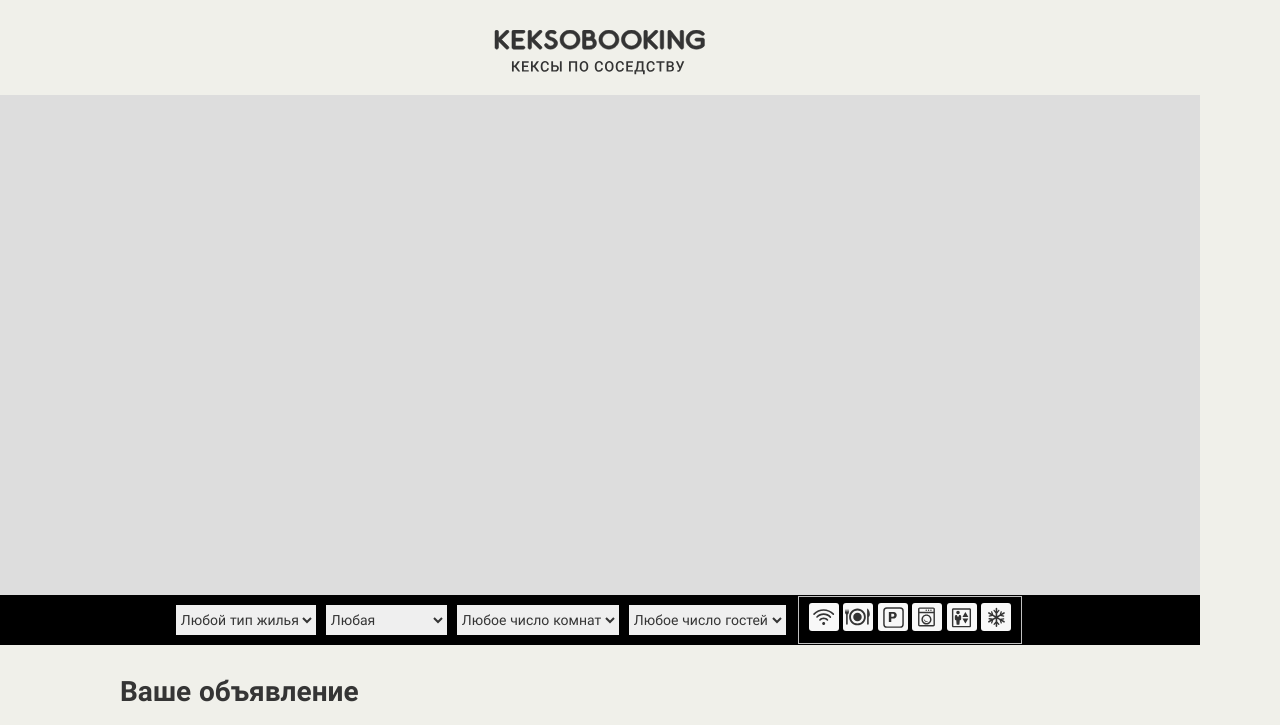
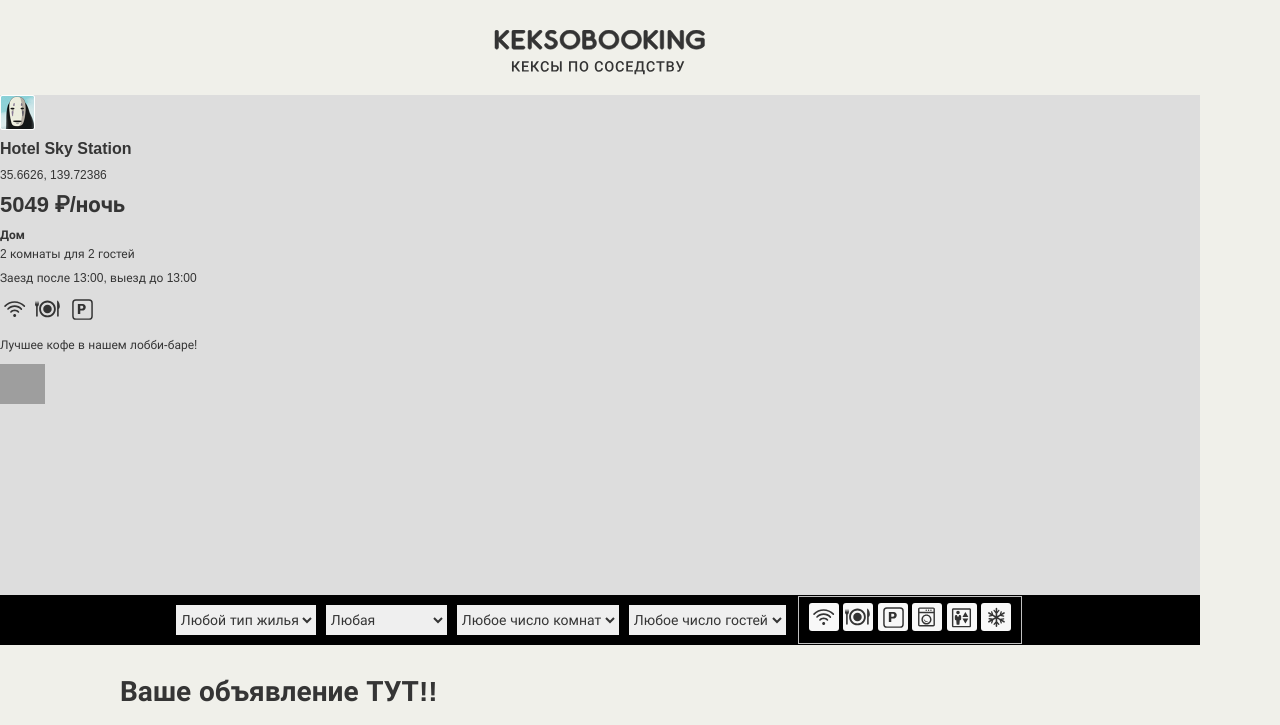
Before and after one commit to htmlacademy-javascript/2001019-keksobooking-1, a website with bundled scripts: page index.html in a window 1280 px wide. Shown: the top 725 px of the page. Built offline with nearby package versions, Linux system fonts and the light colour scheme; grey boxes are pictures that could not be loaded.

Commit message:
отрисовала одно объявление

```diff
--- a/index.html
+++ b/index.html
@@ -70,7 +70,7 @@
 
     <!-- Форма объявления -->
     <section class="notice">
-      <h2 class="notice__title">Ваше объявление</h2>
+      <h2 class="notice__title">Ваше объявление ТУТ!!</h2>
       <form class="ad-form" method="post" enctype="multipart/form-data" autocomplete="off">
         <fieldset class="ad-form-header">
           <legend class="ad-form-header__title">Ваша фотография (для карты)</legend>
--- a/js/data.js
+++ b/js/data.js
@@ -20,6 +20,14 @@ const types = [
   'bungalow',
   'hotel',
 ];
+
+const typesNames = {
+  'palace': 'Дворец',
+  'flat': 'Квартира',
+  'house': 'Дом',
+  'bungalow': 'Бунгало',
+  'hotel': 'Отель'
+};
 
 const checkinTimes = [
   '12:00',
@@ -60,7 +68,7 @@ const createOffer = (_, index) => {
   const longitude = getRandomNumber(139.70000, 139.80000, 5);
   return {
     author: {
-      avatar: `img/avatars/user-${(index + 1).toString().padStart(2, 0)}.png`,
+      avatar: `img/avatars/user${(index + 1).toString().padStart(2, 0)}.png`,
     },
     offer: {
       title: getRandomArrayElement(titles),
@@ -84,4 +92,4 @@ const createOffer = (_, index) => {
 
 const createOffers = (offersCount) => Array.from({length: offersCount}, createOffer);
 
-export {createOffers};
+export {createOffers, typesNames};
--- a/js/main.js
+++ b/js/main.js
@@ -1,3 +1,4 @@
 import {createOffers} from './data.js';
+import './popup.js';
 
 createOffers();
--- /dev/null
+++ b/js/popup.js
@@ -0,0 +1,33 @@
+import {createOffers, typesNames} from './data.js';
+import {getRandomArrayElement} from './utils.js';
+
+const offerItem = getRandomArrayElement(createOffers(5));
+const offer = offerItem.offer;
+const author = offerItem.author;
+const mapCanvas = document.querySelector('#map-canvas');
+const cardTemplate = document.querySelector('#card').content.querySelector('.popup');
+
+const cardElement = cardTemplate.cloneNode(true);
+cardElement.querySelector('.popup__title').textContent = offer.title;
+cardElement.querySelector('.popup__text--address').textContent = offer.address;
+cardElement.querySelector('.popup__text--price').textContent = `${offer.price} ₽/ночь`;
+cardElement.querySelector('.popup__type').textContent = typesNames[offer.type];
+cardElement.querySelector('.popup__text--capacity').textContent = `${offer.roomCount} комнаты для ${offer.guestCount} гостей`;
+cardElement.querySelector('.popup__text--time').textContent = `Заезд после ${offer.checkin}, выезд до ${offer.checkout}`;
+const userOffers = offer.features;
+const featuresContainer = cardElement.querySelector('.popup__features');
+const featuresList = featuresContainer.querySelectorAll('.popup__feature');
+featuresList.forEach((featuresListItem) => {
+  const isAdded = userOffers.some(
+    (userOffersItem) => featuresListItem.classList.contains(`popup__feature--${userOffersItem}`),
+  );
+
+  if (!isAdded) {
+    featuresListItem.remove();
+  }
+});
+cardElement.querySelector('.popup__description').textContent = offer.description;
+cardElement.querySelector('.popup__photos img').src = offer.photos;
+cardElement.querySelector('.popup__avatar').src = author.avatar;
+
+mapCanvas.appendChild(cardElement);
--- a/js/utils.js
+++ b/js/utils.js
@@ -1,4 +1,6 @@
 const getRandomNumber = (min, max, count = 0) => Number((Math.abs(min) + Math.random() * (Math.abs(max) - Math.abs(min))).toFixed(count));
+
+//console.log(getRandomNumber(1, 10));
 
 const getRandomArrayElement = (elements) => elements[getRandomNumber(0, elements.length - 1)];
 
```
